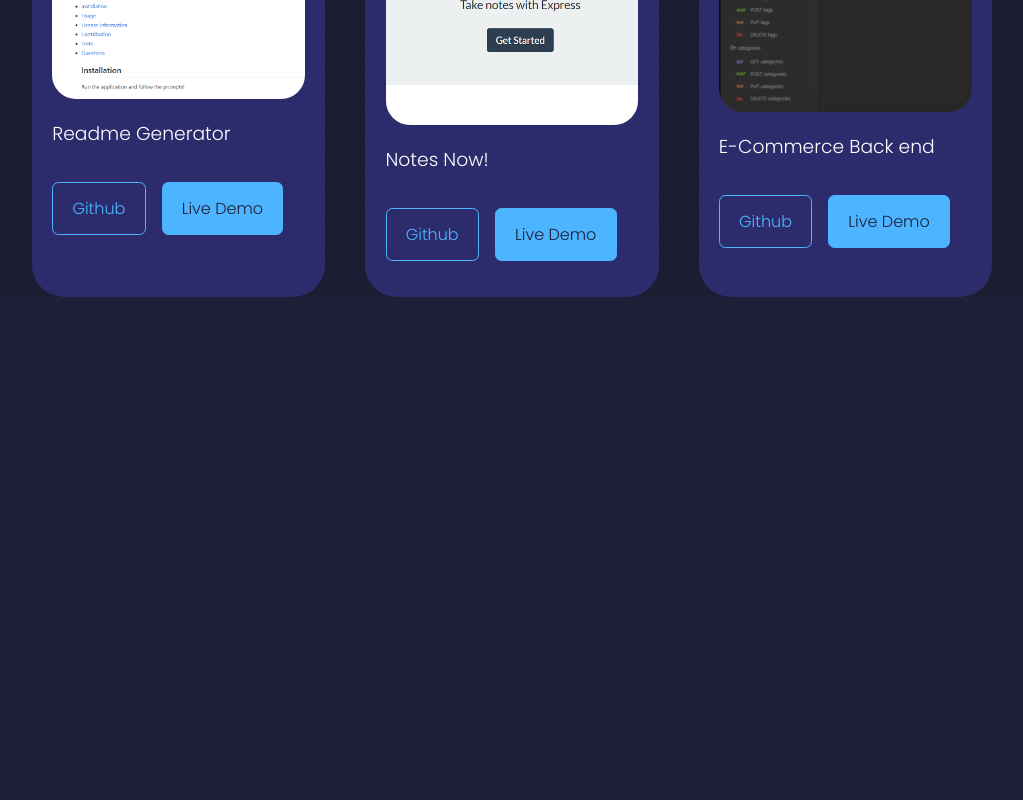
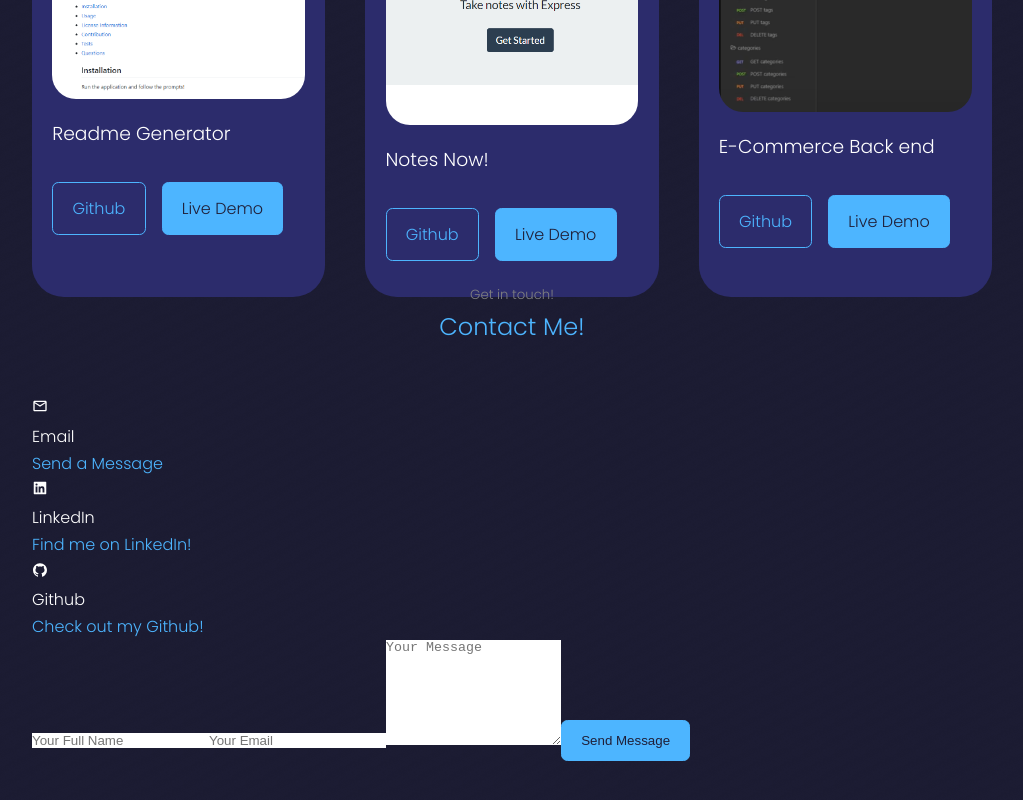
Before and after one commit to kyrotomato/portfolio-react, a React (Create React App) app: page / in a window 1280 px wide. Shown: the part 3540-4340 px from the top of the page, without its empty margins (128-1151 px from the left). Before the commit the page ends 3837 px from the top, so only its background shows below. Built offline with nearby package versions, Linux system fonts and the light colour scheme.

Commit message:
contact section

```diff
--- a/src/components/Contact/index.js
+++ b/src/components/Contact/index.js
@@ -1,12 +1,46 @@
 import React from 'react';
 import './contact.css';
+import {MdOutlineMailOutline} from 'react-icons/md';
+import {AiFillGithub} from 'react-icons/ai';
+import {AiFillLinkedin} from 'react-icons/ai'
+
 
 function Contact(){
+    return(
+    <section id="contact">
+            <h5> Get in touch! </h5>
+            <h2> Contact Me!</h2>
 
-    <section id="contact">
-            Contact
+            <div className='container contactContainer'>
+                <div className='contactOptions'>
+                <article className='contactOption'>
+                    <MdOutlineMailOutline className='contactOption-icon' />
+                    <h4>Email</h4>
+
+                    <a href='mailto:thomasmccalister@gmail.com'>Send a Message</a>
+                </article>
+                <article className='contactOption'>
+                    <AiFillLinkedin className='contactOption-icon'/>
+                    <h4>LinkedIn</h4>
+
+                    <a href='https://www.linkedin.com/in/thomas-mccalister-1b857917a'>Find me on LinkedIn!</a>
+                </article>
+                <article className='contactOption'>
+                    <AiFillGithub className='contactOption-icon'/>
+                    <h4>Github</h4>
+
+                    <a href='https://github.com/kyrotomato'>Check out my Github!</a>
+                </article>
+                </div>
+                <form action='='>
+                    <input type='text' name='name' placeholder='Your Full Name' required />
+                    <input type='email' name='email' placeholder='Your Email' required />
+                    <textarea name='message' rows='7' placeholder='Your Message' required></textarea>
+                    <button type='submit' className='btn btn-primary'>Send Message</button>
+                </form>
+            </div>
             </section>
-
+    )
 }
 
 export default Contact
```
